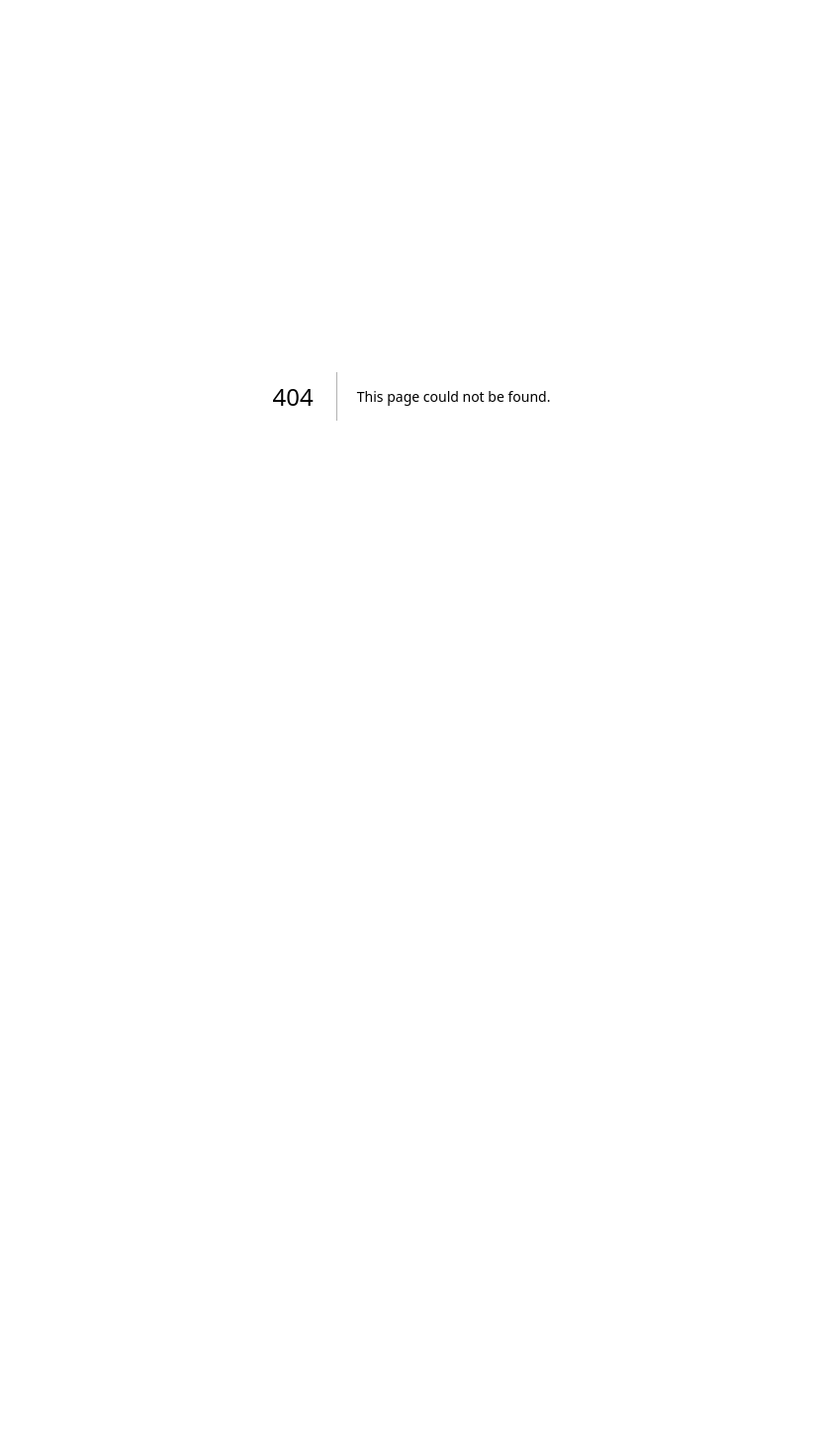
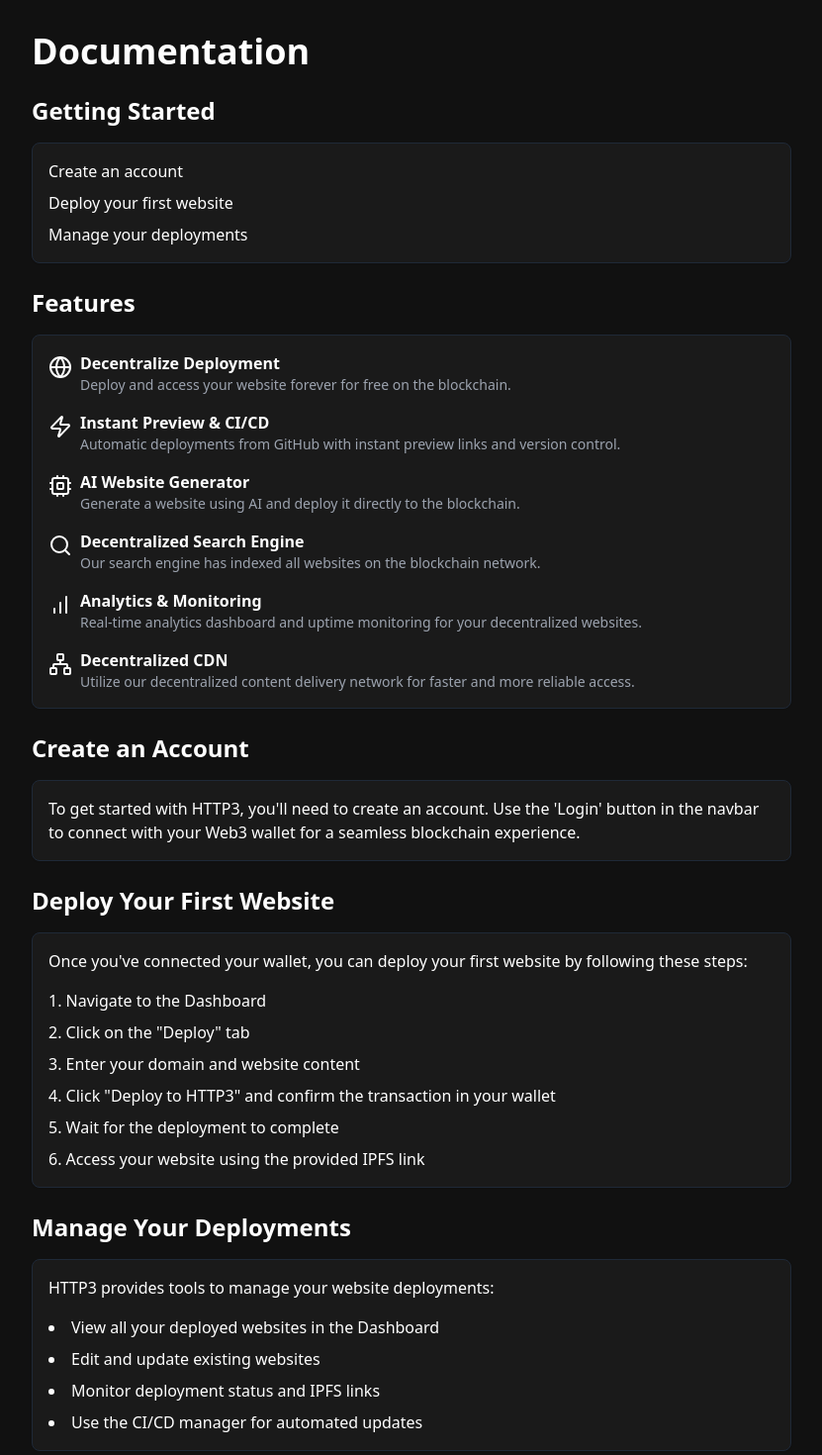
Before and after one commit to zacharias1219/decentralized-deployment, a Next.js app: page /docs in a window 1280 px wide. Before the commit this address had no page. Shown: the top 1470 px of the page at 99% size, without its empty margins (224-1055 px from the left). Before the commit the page ends 800 px from the top, so only its background shows below. Built offline with nearby package versions, Linux system fonts and the light colour scheme.

Commit message:
Add documentation page with sections for getting started, features, and account management

```diff
--- /dev/null
+++ b/app/docs/page.tsx
@@ -0,0 +1,203 @@
+"use client";
+import Link from "next/link";
+import Navbar from "@/components/Navbar";
+import { Card, CardContent } from "@/components/ui/card";
+import { Button } from "@/components/ui/button";
+import {
+  ArrowRight,
+  Globe,
+  Cpu,
+  Zap,
+  Search,
+  BarChart,
+  Network,
+} from "lucide-react";
+
+export default function DocsPage() {
+  return (
+    <div className="min-h-screen bg-[#111] text-white">
+      <div className="container text-white mx-auto px-4 py-8">
+        <div className="max-w-3xl mx-auto">
+          <h1 className="text-4xl font-bold mb-6 text-white">Documentation</h1>
+
+          <div className="space-y-6">
+            <section>
+              <h2 className="text-2xl font-semibold mb-4 text-white">
+                Getting Started
+              </h2>
+              <Card className="bg-[#1a1a1a] border-gray-800">
+                <CardContent className="p-4">
+                  <ul className="space-y-2">
+                    <li>
+                      <Link
+                        href="#create-account"
+                        className="text-white hover:underline"
+                      >
+                        Create an account
+                      </Link>
+                    </li>
+                    <li>
+                      <Link
+                        href="#deploy-website"
+                        className="text-white hover:underline"
+                      >
+                        Deploy your first website
+                      </Link>
+                    </li>
+                    <li>
+                      <Link
+                        href="#manage-deployments"
+                        className="text-white hover:underline"
+                      >
+                        Manage your deployments
+                      </Link>
+                    </li>
+                  </ul>
+                </CardContent>
+              </Card>
+            </section>
+
+            <section>
+              <h2 className="text-2xl font-semibold mb-4 text-white">
+                Features
+              </h2>
+              <Card className="bg-[#1a1a1a] text-white border-gray-800">
+                <CardContent className="p-4">
+                  <ul className="space-y-4 text-white">
+                    <li className="flex items-start">
+                      <Globe className="w-6 h-6 text-white mr-2 mt-1" />
+                      <div>
+                        <h3 className="font-semibold">
+                          Decentralize Deployment
+                        </h3>
+                        <p className="text-sm text-gray-400">
+                          Deploy and access your website forever for free on the
+                          blockchain.
+                        </p>
+                      </div>
+                    </li>
+                    <li className="flex items-start">
+                      <Zap className="w-6 h-6 text-white mr-2 mt-1" />
+                      <div>
+                        <h3 className="font-semibold">
+                          Instant Preview & CI/CD
+                        </h3>
+                        <p className="text-sm text-gray-400">
+                          Automatic deployments from GitHub with instant preview
+                          links and version control.
+                        </p>
+                      </div>
+                    </li>
+                    <li className="flex items-start">
+                      <Cpu className="w-6 h-6 text-white mr-2 mt-1" />
+                      <div>
+                        <h3 className="font-semibold">AI Website Generator</h3>
+                        <p className="text-sm text-gray-400">
+                          Generate a website using AI and deploy it directly to
+                          the blockchain.
+                        </p>
+                      </div>
+                    </li>
+                    <li className="flex items-start">
+                      <Search className="w-6 h-6 text-white mr-2 mt-1" />
+                      <div>
+                        <h3 className="font-semibold">
+                          Decentralized Search Engine
+                        </h3>
+                        <p className="text-sm text-gray-400">
+                          Our search engine has indexed all websites on the
+                          blockchain network.
+                        </p>
+                      </div>
+                    </li>
+                    <li className="flex items-start">
+                      <BarChart className="w-6 h-6 text-white mr-2 mt-1" />
+                      <div>
+                        <h3 className="font-semibold">
+                          Analytics & Monitoring
+                        </h3>
+                        <p className="text-sm text-gray-400">
+                          Real-time analytics dashboard and uptime monitoring
+                          for your decentralized websites.
+                        </p>
+                      </div>
+                    </li>
+                    <li className="flex items-start">
+                      <Network className="w-6 h-6 text-white mr-2 mt-1" />
+                      <div>
+                        <h3 className="font-semibold">Decentralized CDN</h3>
+                        <p className="text-sm text-gray-400">
+                          Utilize our decentralized content delivery network for
+                          faster and more reliable access.
+                        </p>
+                      </div>
+                    </li>
+                  </ul>
+                </CardContent>
+              </Card>
+            </section>
+
+            <section id="create-account">
+              <h2 className="text-2xl font-semibold mb-4 text-white">
+                Create an Account
+              </h2>
+              <Card className="bg-[#1a1a1a] border-gray-800">
+                <CardContent className="p-4">
+                  <p className="text-white">
+                    To get started with HTTP3, you'll need to create an account.
+                    Use the 'Login' button in the navbar to connect with your
+                    Web3 wallet for a seamless blockchain experience.
+                  </p>
+                </CardContent>
+              </Card>
+            </section>
+
+            <section id="deploy-website">
+              <h2 className="text-2xl font-semibold mb-4 text-white">
+                Deploy Your First Website
+              </h2>
+              <Card className="bg-[#1a1a1a] border-gray-800">
+                <CardContent className="p-4">
+                  <p className="mb-4 text-white">
+                    Once you've connected your wallet, you can deploy your first
+                    website by following these steps:
+                  </p>
+                  <ol className="list-decimal list-inside space-y-2 text-white">
+                    <li>Navigate to the Dashboard</li>
+                    <li>Click on the "Deploy" tab</li>
+                    <li>Enter your domain and website content</li>
+                    <li>
+                      Click "Deploy to HTTP3" and confirm the transaction in
+                      your wallet
+                    </li>
+                    <li>Wait for the deployment to complete</li>
+                    <li>Access your website using the provided IPFS link</li>
+                  </ol>
+                </CardContent>
+              </Card>
+            </section>
+
+            <section id="manage-deployments">
+              <h2 className="text-2xl font-semibold mb-4 text-white">
+                Manage Your Deployments
+              </h2>
+              <Card className="bg-[#1a1a1a] border-gray-800">
+                <CardContent className="p-4">
+                  <p className="mb-4 text-white">
+                    HTTP3 provides tools to manage your website deployments:
+                  </p>
+                  <ul className="list-disc list-inside space-y-2 text-white">
+                    <li>View all your deployed websites in the Dashboard</li>
+                    <li>Edit and update existing websites</li>
+                    <li>Monitor deployment status and IPFS links</li>
+                    <li>Use the CI/CD manager for automated updates</li>
+                  </ul>
+                </CardContent>
+              </Card>
+            </section>
+          </div>
+        </div>
+      </div>
+    </div>
+  );
+}
```
